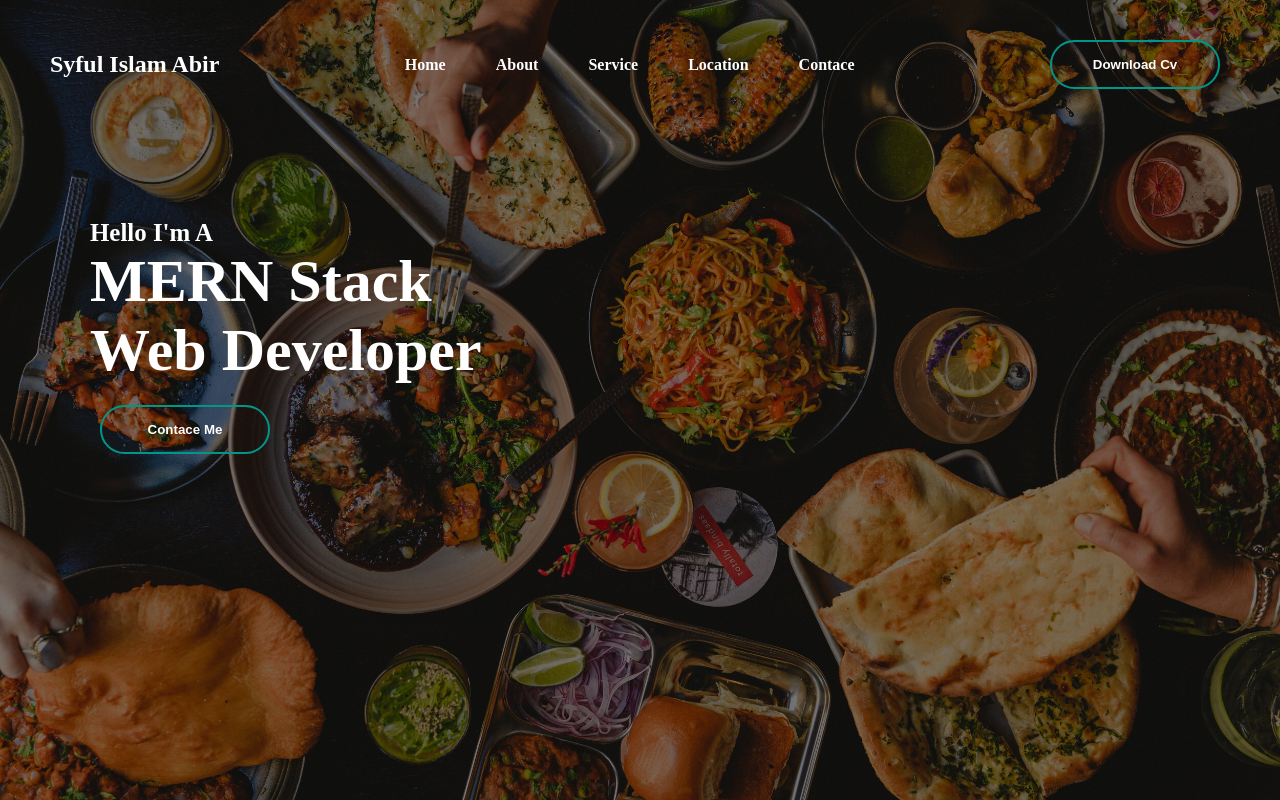
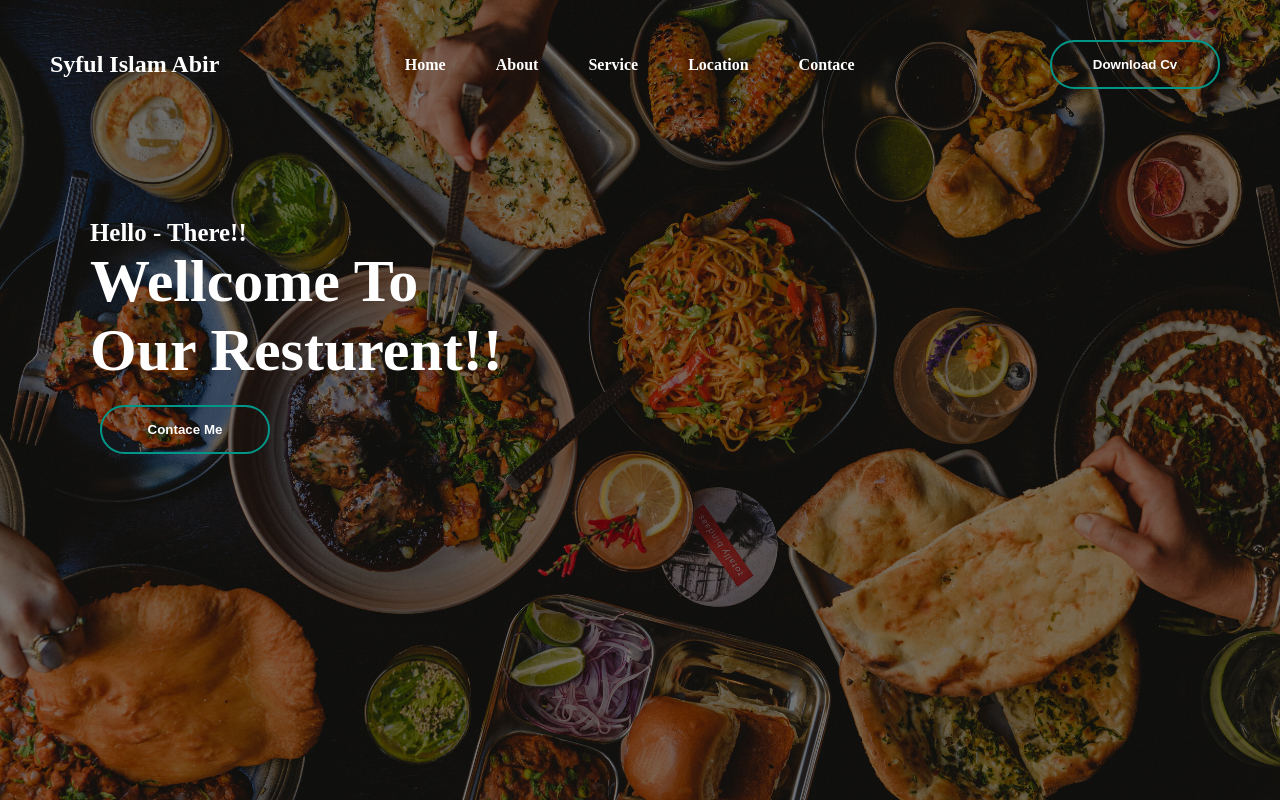
Before and after one commit to syful-abir/static-website, a plain HTML site: page index.html in a window 1280 px wide. Drawn offline with Linux system fonts and the light colour scheme.

Commit message:
ubdate heder text

```diff
--- a/index.html
+++ b/index.html
@@ -22,8 +22,8 @@
             </div>
         </div>
         <div class="banner-text">
-            <h5>Hello I'm A</h5>
-            <h1>MERN Stack <br> Web Developer</h1>
+            <h5>Hello - There!!</h5>
+            <h1>Wellcome To <br> Our Resturent!!</h1>
             <button><span></span>Contace Me</button>
         </div>
 
```
Also changed, not shown: food1.avif (deleted).
